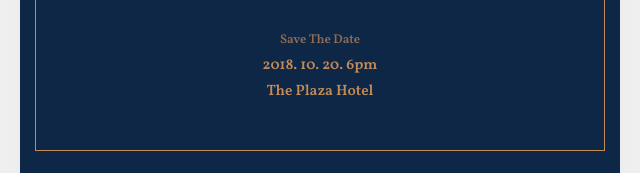
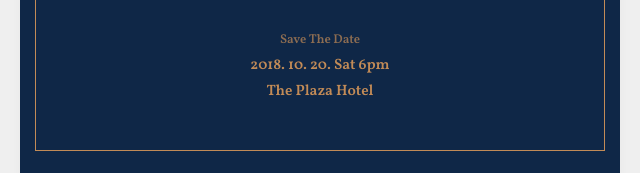
Before and after one commit to soimhur/yoona-wedding, a website: page index.html in a window 1280 px wide. Shown: the part 627-800 px from the top of the page, 320-960 px from the left. Drawn offline with Linux system fonts and the light colour scheme; a script that the page names is missing.

Commit message:
Modify contents

```diff
--- a/index.html
+++ b/index.html
@@ -83,7 +83,7 @@
           </div>
           <div class="text-box">
             <span class="dcolor">Save The Date</span><br />
-            <span class="mbig">2018. 10. 20. 6pm</span> <br/>The Plaza Hotel
+            <span class="mbig">2018. 10. 20. Sat 6pm</span> <br/>The Plaza Hotel
           </div>
         </div>
       </div>
```
